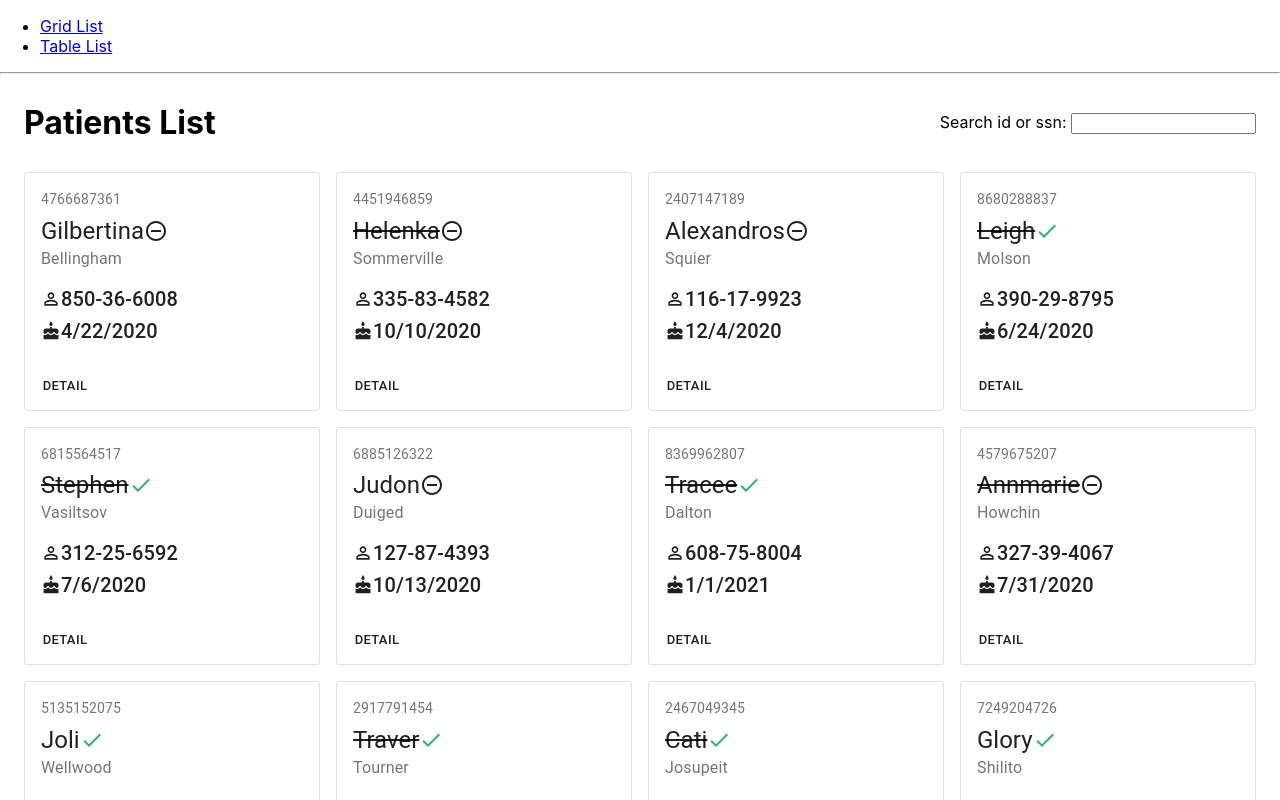
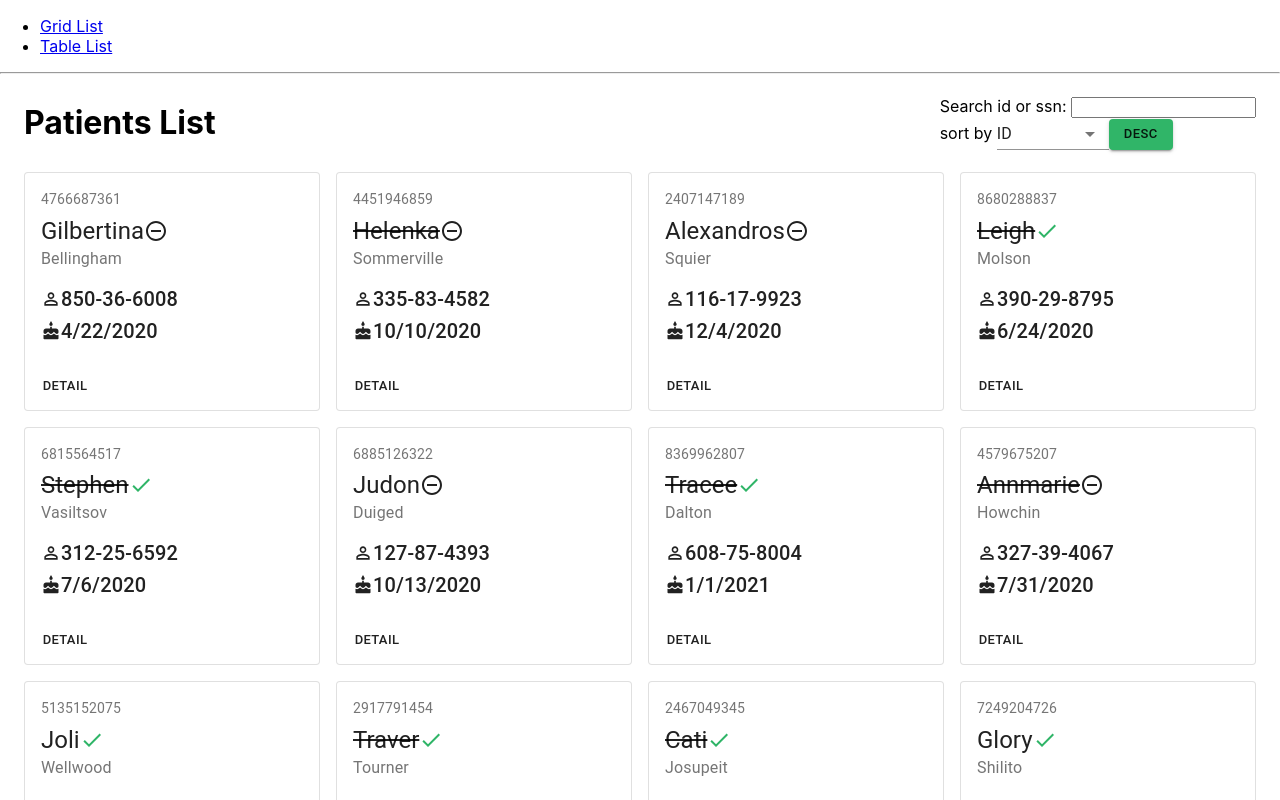
Before and after one commit to iamswain25/LeadEngineerChallenge, a React (Create React App) app: page /grid in a window 1280 px wide. Shown: the top 800 px of the page. Built offline with nearby package versions, Linux system fonts and the light colour scheme.

Commit message:
feat: sorting

```diff
--- a/src/App.tsx
+++ b/src/App.tsx
@@ -1,9 +1,17 @@
+import { ThemeProvider, createMuiTheme, Theme } from "@material-ui/core";
+import React from "react";
 import { BrowserRouter, Route, Switch, Link, Redirect } from "react-router-dom";
 import HomeGrid from "./components/HomeGrid";
 import TableMaterial from "./components/TableMaterial";
 import { patients } from "./db.json";
+export const theme: Theme = createMuiTheme({
+  palette: {
+    primary: { main: "#30B568" },
+  },
+});
 function App() {
   return (
+    <ThemeProvider theme={theme}>
       <BrowserRouter basename={process.env.PUBLIC_URL}>
         <ul>
           <li>
@@ -16,7 +24,11 @@ function App() {
 
         <hr />
         <Switch>
-        <Route path="/grid" exact render={() => <HomeGrid data={patients} />} />
+          <Route
+            path="/grid"
+            exact
+            render={() => <HomeGrid data={patients} />}
+          />
           <Route
             path="/table"
             exact
@@ -27,6 +39,7 @@ function App() {
           </Route>
         </Switch>
       </BrowserRouter>
+    </ThemeProvider>
   );
 }
 
--- a/src/components/CardSingle.tsx
+++ b/src/components/CardSingle.tsx
@@ -62,7 +62,7 @@ export default function CardSingle({ data }: any) {
               enterTouchDelay={100}
             >
               {data.insured ? (
-                <CheckIcon htmlColor="#30B568" />
+                <CheckIcon color="primary" />
               ) : (
                 <RemoveCircleOutlineIcon />
               )}
--- a/src/components/HomeGrid.tsx
+++ b/src/components/HomeGrid.tsx
@@ -1,9 +1,11 @@
 import React, { useMemo } from "react";
-import { Container, Grid } from "@material-ui/core";
+import { Button, Container, Grid } from "@material-ui/core";
 import Pagination from "./Pagination";
-
+import NativeSelect from "@material-ui/core/NativeSelect";
 function HomeGrid({ data }: any) {
   const [searchString, setSearchString] = React.useState("");
+  const [sortBy, setSortBy] = React.useState("id");
+  const [desc, setDesc] = React.useState(true);
   const filteredData = useMemo(
     () =>
       data?.filter((item: any) => {
@@ -13,17 +15,51 @@ function HomeGrid({ data }: any) {
       }),
     [searchString, data]
   );
+  const handleChangeSelect = (event: React.ChangeEvent<HTMLSelectElement>) => {
+    setSortBy(event.target.value);
+  };
+  const handleBtnDesc = () => setDesc(!desc);
+  React.useEffect(() => {
+    filteredData.sort((a: any, b: any) => {
+      if (desc) {
+        return a?.[sortBy] > b?.[sortBy] ? 1 : -1;
+      } else {
+        return a?.[sortBy] > b?.[sortBy] ? -1 : 1;
+      }
+    });
+  }, [sortBy, desc, filteredData]);
   return (
     <Container>
       <Grid container wrap="wrap" alignItems="center" justify="space-between">
         <h1>Patients List</h1>
         <div>
+          <Grid>
             Search id or ssn:{" "}
             <input
               type="text"
               value={searchString}
               onChange={(ev) => setSearchString(ev.target.value)}
             />
+          </Grid>
+          <Grid>
+            sort by{" "}
+            <NativeSelect
+              variant="outlined"
+              value={sortBy}
+              onChange={handleChangeSelect}
+            >
+              <option value="id">ID</option>
+              <option value="first_name">First Name</option>
+            </NativeSelect>
+            <Button
+              color="primary"
+              size="small"
+              onClick={handleBtnDesc}
+              variant="contained"
+            >
+              {desc ? "DESC" : "ASC"}
+            </Button>
+          </Grid>
         </div>
       </Grid>
       <Pagination data={filteredData} />
```
Lines whose indentation alone changed are shown as unchanged.
